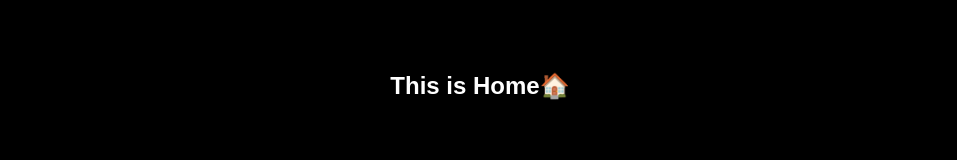
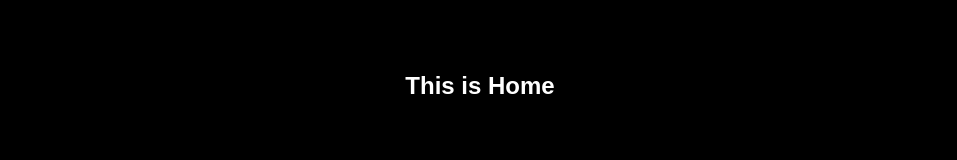
Before and after one commit to X13467980/watnow-SpringProject2025-frontend, a Next.js app: page /home in a window 1280 px wide. Shown: the part 304-464 px from the top of the page, without its empty margins (160-1117 px from the left). Built offline with nearby package versions, Linux system fonts and the light colour scheme.

Commit message:
Chore: clean up HomePage by removing unused comments

```diff
--- a/src/app/home/page.tsx
+++ b/src/app/home/page.tsx
@@ -9,10 +9,8 @@ export default function HomePage() {
     <div className="flex flex-col min-h-screen bg-black text-white">
       <Header />
 
-      {/* メインコンテンツ */}
       <main className="flex-grow flex flex-col justify-center items-center gap-6 p-8 text-center">
-        <h1 className="text-2xl font-bold">This is Home🏠</h1>
-        {/* 他のコンテンツをここに追加 */}
+        <h1 className="text-2xl font-bold">This is Home</h1>
       </main>
 
       <StartTrainingButton />
```
